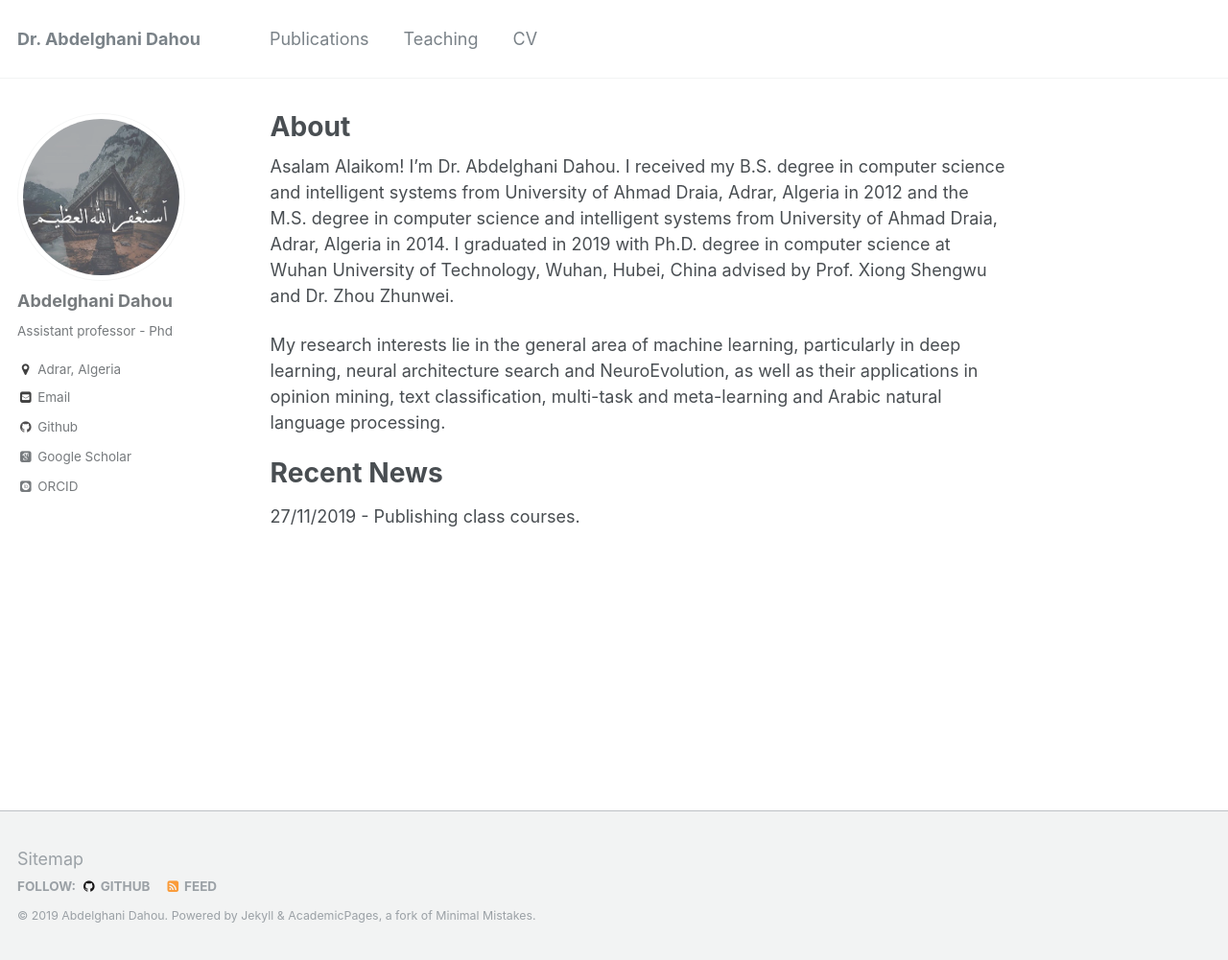
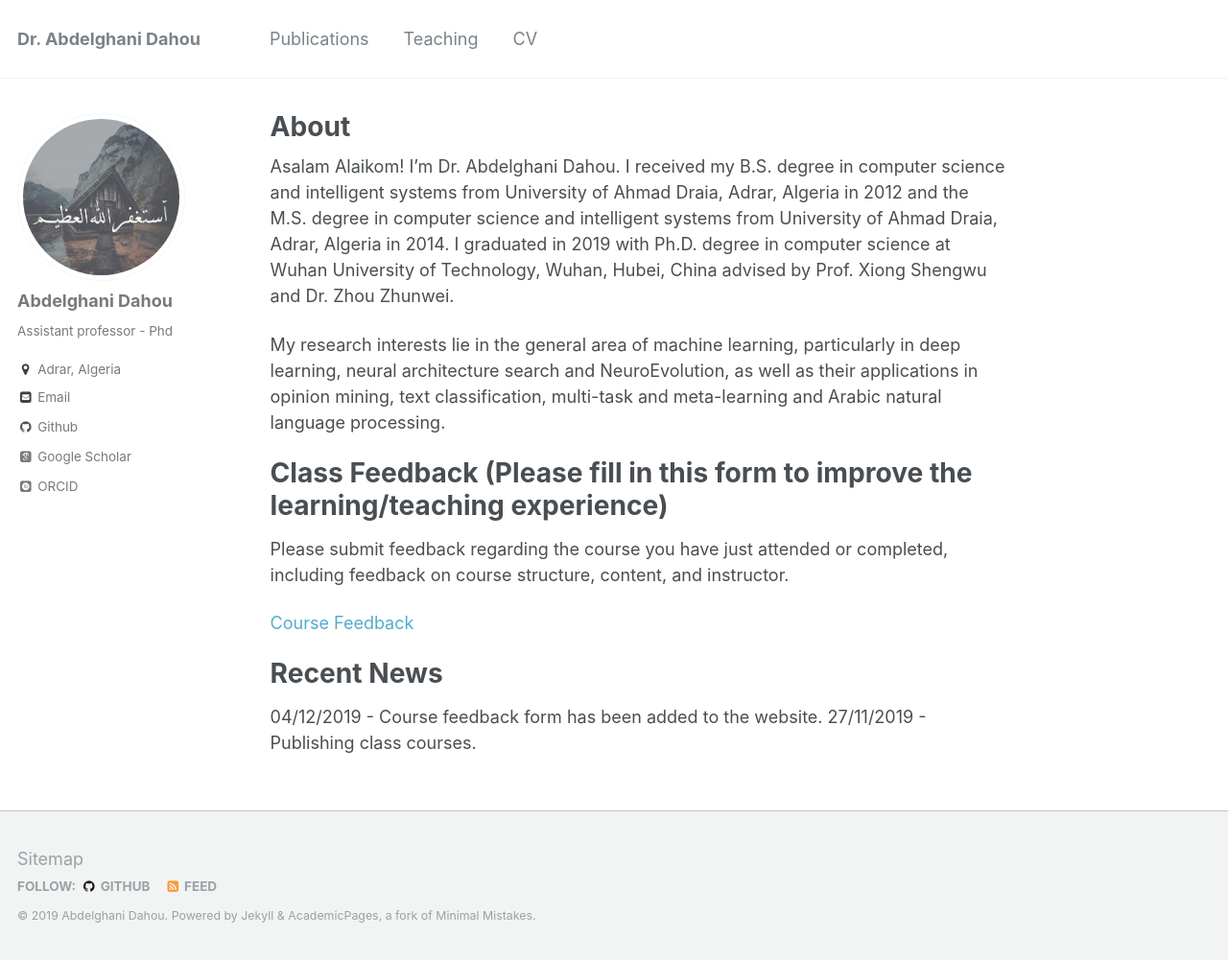
Before and after one commit to dr-dahou-adrar/dr-dahou-adrar.github.io, a Jekyll site: the page built from _pages/about.md, in a window 1280 px wide and 1001 px high. Shown: the whole window at 96% size. Built offline with Jekyll 4.4.1, drawn with Linux system fonts in a browser that asks for light colours; some web fonts are replaced.

Commit message:
Update about.md

```diff
--- a/_pages/about.md
+++ b/_pages/about.md
@@ -12,7 +12,14 @@ Asalam Alaikom! I’m Dr. Abdelghani Dahou. I received my B.S. degree in compute
 
 My research interests lie in the general area of machine learning, particularly in deep learning, neural architecture search and NeuroEvolution, as well as their applications in opinion mining, text classification, multi-task and meta-learning and Arabic natural language processing.
 
+Class Feedback (Please fill in this form to improve the learning/teaching experience)
+======
+Please submit feedback regarding the course you have just attended or completed, including feedback on course structure, content, and instructor.
+
+[Course Feedback](https://forms.gle/S8qHBjacM9y4GgbXA)
+
 
 Recent News
 ======
+04/12/2019 - Course feedback form has been added to the website.
 27/11/2019 - Publishing class courses.
```
